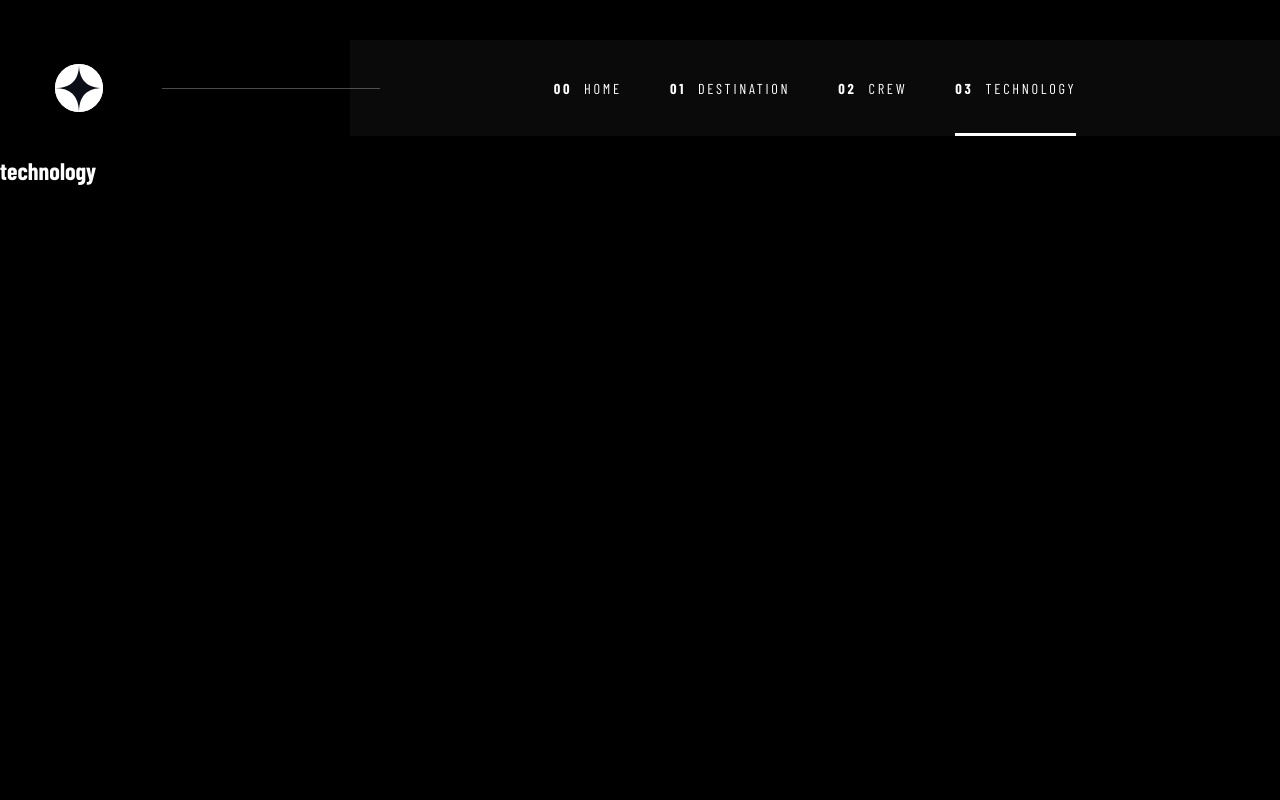
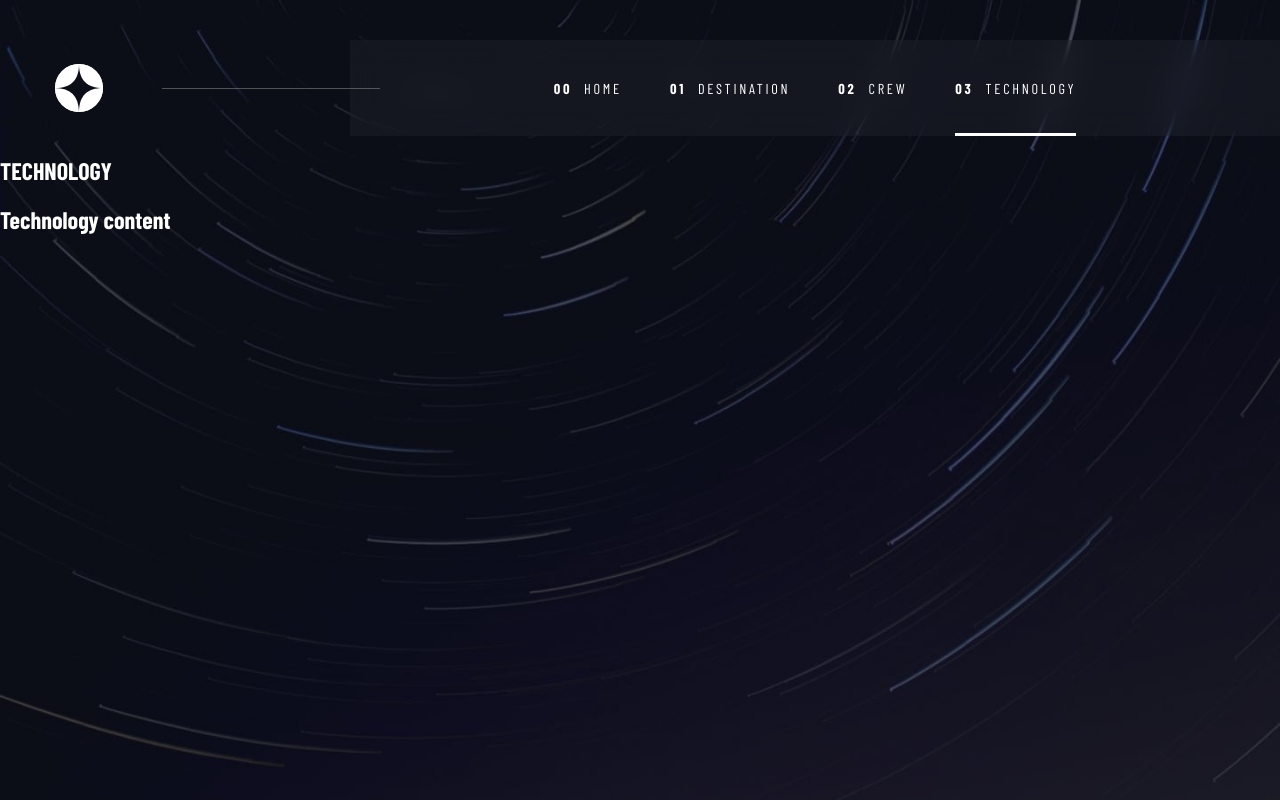
Before and after one commit to HeiPavel/space-tourism-nextjs, a Next.js app: page /technology in a window 1280 px wide. Built offline with nearby package versions, Linux system fonts and the light colour scheme; a web font is replaced by a local one.

Commit message:
Add Background component

```diff
--- /dev/null
+++ b/app/(road)/crew/page.tsx
@@ -0,0 +1,5 @@
+export default function Page() {
+    return (
+        <h2 style={{color: 'white'}}>Crew content</h2>
+    );
+}
--- /dev/null
+++ b/app/(road)/destination/page.tsx
@@ -0,0 +1,5 @@
+export default function Page() {
+    return (
+        <h2 style={{color: 'white'}}>Destination content</h2>
+    );
+}
--- /dev/null
+++ b/app/(road)/layout.tsx
@@ -0,0 +1,14 @@
+import { Title } from "../components/Title/Title";
+
+export default function RootLayout({
+    children,
+  }: Readonly<{
+    children: React.ReactNode;
+  }>) {
+    return (
+      <>
+        <Title/>
+        {children}
+      </>
+    );
+  }
--- /dev/null
+++ b/app/(road)/technology/page.tsx
@@ -0,0 +1,5 @@
+export default function Page() {
+    return (
+        <h2 style={{color: 'white'}}>Technology content</h2>
+    );
+}
--- a/app/[article]/page.tsx
+++ /dev/null
@@ -1,11 +0,0 @@
-type Params = {
-    params: {
-        article: string
-    }
-}
-
-export default function Page({params} : Params) {
-    return (
-        <h2 style={{color: 'white'}}>{params.article}</h2>
-    );
-}
--- /dev/null
+++ b/app/components/Background/Background.tsx
@@ -0,0 +1,55 @@
+'use client';
+
+import { usePathname } from "next/navigation";
+import Image from "next/image";
+import { useState, useEffect } from "react";
+
+type ScreenType = 'desktop' | 'tablet' | 'mobile';
+
+type imageProp = {
+    src: string,
+    quality?: number
+}
+
+const imageLoader = ({ src, quality }: imageProp) => {
+    return `${src}?q=${quality || 75}`;
+}
+
+export const Background = () => {
+    const pathname = usePathname();
+    let path = pathname.split('/')[1];
+    path = path ? path : 'home';
+    const [screenType, setScreenType] = useState<ScreenType>('desktop');
+
+    useEffect(() => {
+        const matchDevice = [window.matchMedia("(max-width: 480px)"), window.matchMedia("(480px < width <= 1024px)"), window.matchMedia("(1024px < width)")];
+        const detectDeviceSize = (): ScreenType => {
+            return matchDevice[0].matches ? 'mobile' : matchDevice[1].matches ? 'tablet' : 'desktop';
+        }
+        const handleChange = (event: MediaQueryListEvent) => {
+            if (event.matches) setScreenType(detectDeviceSize());
+        }
+        setScreenType(detectDeviceSize());
+        matchDevice.forEach(match => match.addEventListener('change', handleChange));
+
+        return () => {
+            matchDevice.forEach(match => match.removeEventListener('change', handleChange));
+        }
+    }, []);
+
+    return (
+        <Image
+            loader={imageLoader}
+            src={`/assets/${path}/background-${path}-${screenType}.jpg`}
+            alt="background-image"
+            fill={true}
+            sizes="(max-width: 480px) 100vw, (max-width: 1024px) 50vw, 33vw"
+            quality={100}
+            priority={true}
+            style={{
+                objectFit: 'cover',
+                zIndex: '-1'
+            }}
+        />
+    );
+}
--- /dev/null
+++ b/app/components/Title/Title.tsx
@@ -0,0 +1,12 @@
+'use client';
+
+import { usePathname } from "next/navigation";
+
+export const Title = () => {
+    const pathname = usePathname();
+    const path = pathname.split('/')[1];
+
+    return (
+        <h2 style={{color: 'white'}}>{path.toUpperCase()}</h2>
+    );
+}
--- a/app/layout.tsx
+++ b/app/layout.tsx
@@ -3,7 +3,7 @@ import { Bellefair } from "next/font/google";
 import { Barlow } from "next/font/google";
 import { Barlow_Condensed } from "next/font/google";
 import { Header } from "./components/Header/Header";
-import styles from "./styles/global.module.scss";
+import { Background } from "./components/Background/Background";
 import './styles/global.scss';
 
 const bellefair = Bellefair({
@@ -36,7 +36,8 @@ export default function RootLayout({
 }>) {
   return (
     <html lang="en" className={`${barlow.className} ${barlowCondensed.className} ${bellefair.className}`}>
-      <body className={styles.body}>
+      <body>
+        <Background/>
         <Header/>
         <main>{children}</main>
       </body>
--- a/app/styles/global.module.scss
+++ b/app/styles/global.module.scss
@@ -1,9 +1,5 @@
 @import "./mixins";
 @import "./variables";
-
-.body {
-    background-color: black;
-}
 
 .navigation {
     a::after {
--- a/app/styles/global.scss
+++ b/app/styles/global.scss
@@ -4,4 +4,6 @@
 
 body {
     margin: 0;
+    position: relative;
+    min-height: 100vh;
 }
```
